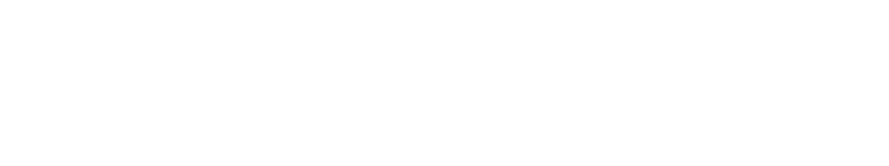
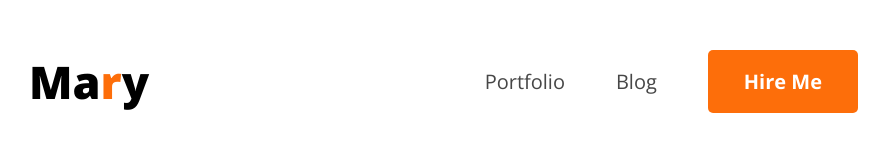
Before and after one commit to imnoim/dev-portfolio, a plain HTML site: page index.html in a window 1280 px wide. Shown: the whole page, without its empty margins (171-1060 px from the left). Drawn offline with nearby package versions, Linux system fonts and the light colour scheme.

Commit message:
added navbar

```diff
--- a/index.html
+++ b/index.html
@@ -8,6 +8,21 @@
      <link rel="stylesheet" href="styles/dev-portfolio.css">
 </head>
 <body>
+    <header>
+        <nav>
+            <h1 class="nav-title">Ma<span class="orange-color">r</span>y</h1>
+            <ul>
+                <li><a href="#" class="dark-2">Portfolio</a></li>
+                <li><a href="#" class="dark-2">Blog</a></li>
+                <li><a href="#"><button class="btn-primary">Hire Me</button></a></li>
+            </ul>
+        </nav>
+    </header>
+    <main>
 
+    </main>
+    <footer>
+
+    </footer>
 </body>
 </html>
--- a/styles/dev-portfolio.css
+++ b/styles/dev-portfolio.css
@@ -0,0 +1,64 @@
+/* google fonts open sans */
+
+@import url('https://fonts.googleapis.com/css2?family=Open+Sans:ital,wght@0,300..800;1,300..800&display=swap');
+
+/* universal selector */
+
+* {
+    margin: 0;
+    padding: 0;
+    font-family: "Open Sans", sans-serif;
+}
+
+/* common styles */
+
+.orange-color {
+    color: #FD6E0A;
+}
+
+.dark-1 {
+    color: #181818;
+}
+
+.dark-2 {
+    color: #474747;
+}
+
+.btn-primary {
+    border-radius: 5px;
+    background-color: #FD6E0A;
+    border: none;
+    color: #fff;
+    font-size: 20px;
+    font-weight: 700;
+    padding: 18px 36px;
+}
+
+/* nav styles */
+
+nav{
+    display: flex;
+    align-items: center;
+    justify-content: space-between;
+    padding: 50px 200px;
+}
+
+.nav-title {
+    font-size: 45px;
+    font-weight: 800;
+}
+
+nav ul {
+    display: flex;
+    align-items: center;
+}
+
+nav ul li {
+    list-style: none;
+    margin-right: 51px;
+}
+
+nav ul li a {
+    text-decoration: none;
+    font-size: 20px;
+}
```
